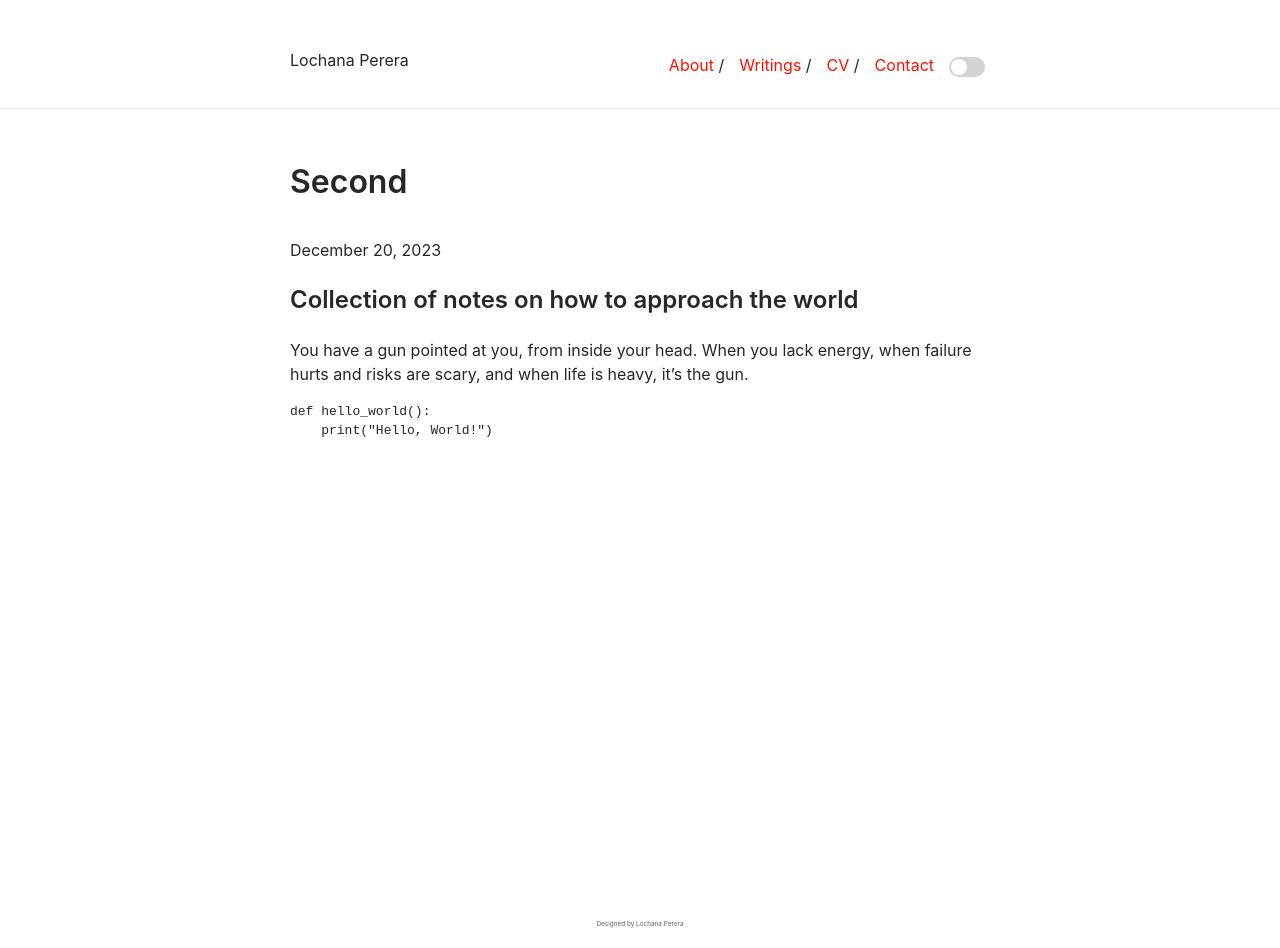
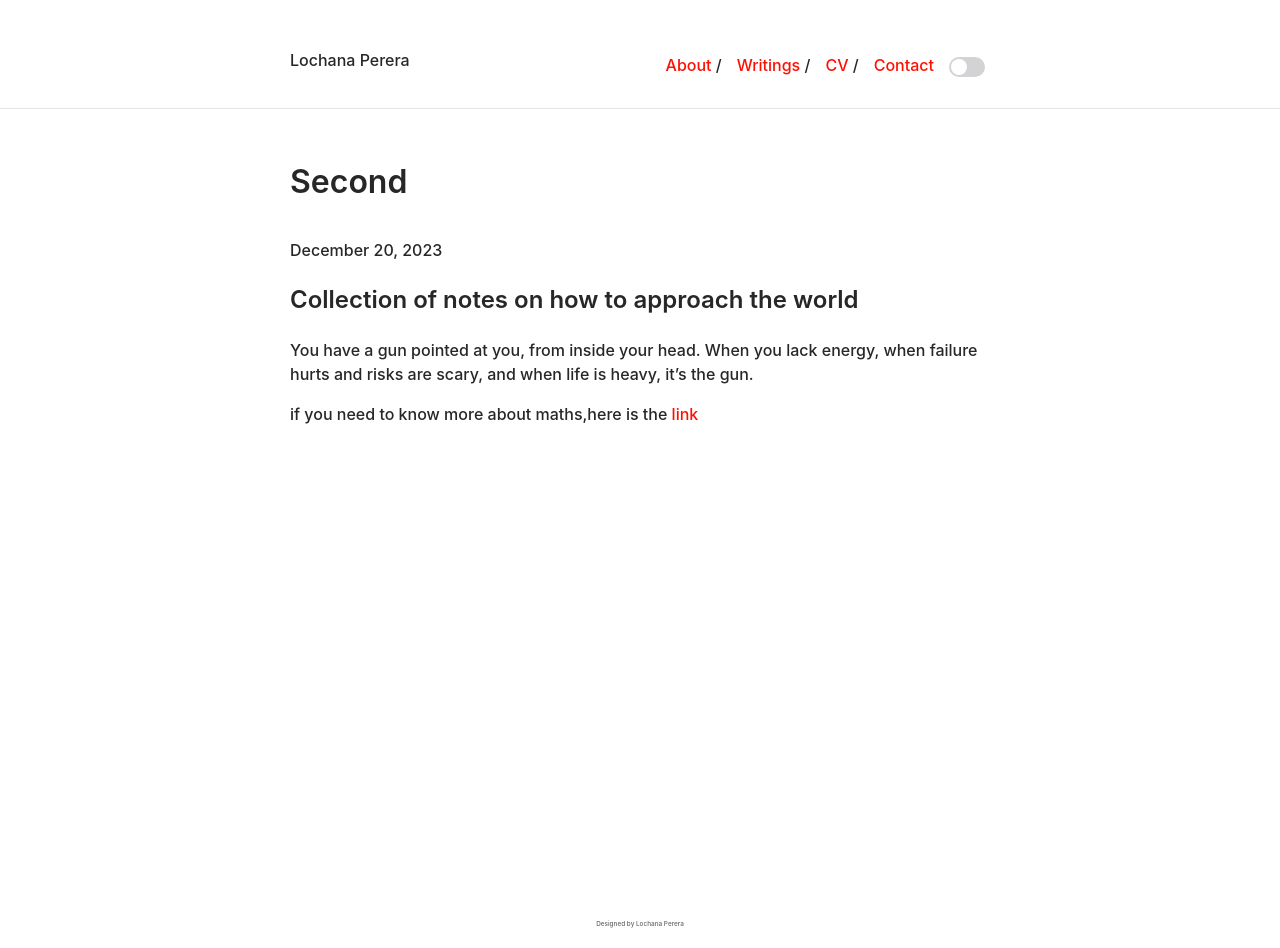
Before and after one commit to fivetwentythree/cv-blog, a Jekyll site: the page built from _posts/2025-03-12-This-is-second.md, in a window 1280 px wide. Built offline with Jekyll 4.4.1, drawn with Linux system fonts in a browser that asks for light colours.

Commit message:
changed the font weight

````diff
--- a/_posts/2025-03-12-This-is-second.md
+++ b/_posts/2025-03-12-This-is-second.md
@@ -8,7 +8,4 @@ categories: [general]
 
 You have a gun pointed at you, from inside your head. When you lack energy, when failure hurts and risks are scary, and when life is heavy, it’s the gun.
 
-```python
-def hello_world():
-    print("Hello, World!")
-```
+if you need to know more about maths,here is the [link]()
--- a/_sass/_style.scss
+++ b/_sass/_style.scss
@@ -1,6 +1,6 @@
 @import "vars";
 html{height:100%;margin:0;padding:0}
-body{margin:0;font-family:-apple-system,BlinkMacSystemFont,"Segoe UI",Roboto,Helvetica,Arial,sans-serif,"Apple Color Emoji","Segoe UI Emoji","Segoe UI Symbol";height:100%;text-rendering:optimizeLegibility;-webkit-font-smoothing:antialiased;background-color:var(--bg-color);color:var(--text-color);position:relative}
+body{margin:0;font-family:-apple-system,BlinkMacSystemFont,"Segoe UI",Roboto,Helvetica,Arial,sans-serif,"Apple Color Emoji","Segoe UI Emoji","Segoe UI Symbol";font-weight:500;height:100%;text-rendering:optimizeLegibility;-webkit-font-smoothing:antialiased;background-color:var(--bg-color);color:var(--text-color);position:relative}
 .container{position:relative;background:var(--bg-color);padding:20px;margin-top:20px}
 a{text-decoration:none;color:var(--link-color)}
 a:hover{text-decoration:underline}
@@ -18,6 +18,10 @@ hr{border:0;height:0;border-top:1px solid var(--border-color)}
 .wrapper{min-height:100%}
 #ins-logo{margin:auto;display:block;max-height:100px;text-align:center}
 
+@media (min-width:800px){
+    .container{max-width:$max-width;margin:auto}
+}
+
 @media (max-width:650px){
     .container{max-width:83%}
     .navbar{text-align:center;padding:50px 0 0}
````
